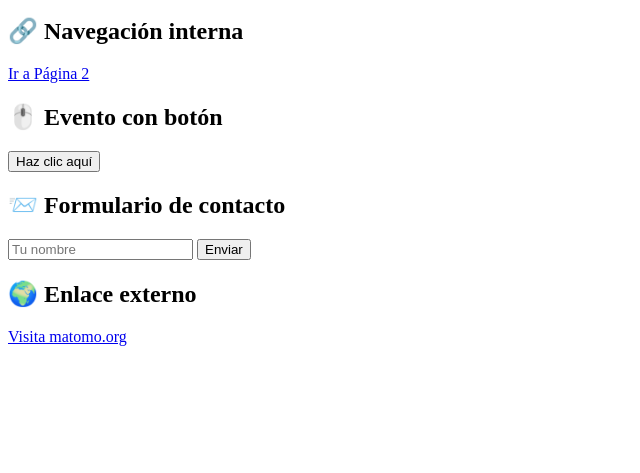
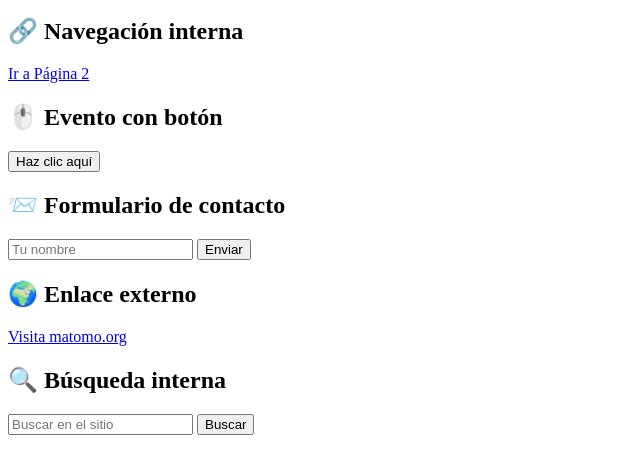
Before and after one commit to oscarjesus2/matomo-demo-site, a plain HTML site: page index.html in a window 1280 px wide. Shown: the part 101-574 px from the top of the page, without its empty margins (0-640 px from the left). Drawn offline with Linux system fonts and the light colour scheme.

Commit message:
Update index.html

```diff
--- a/index.html
+++ b/index.html
@@ -25,6 +25,12 @@
   <h2>🌍 Enlace externo</h2>
   <a href="https://matomo.org" target="_blank">Visita matomo.org</a>
 
+  <h2>🔍 Búsqueda interna</h2>
+  <form action="resultados.html" method="get">
+    <input type="text" name="search" placeholder="Buscar en el sitio">
+    <button type="submit">Buscar</button>
+  </form>
+
   <!-- Matomo Tracking Script -->
   <script>
     var _paq = window._paq = window._paq || [];
```
